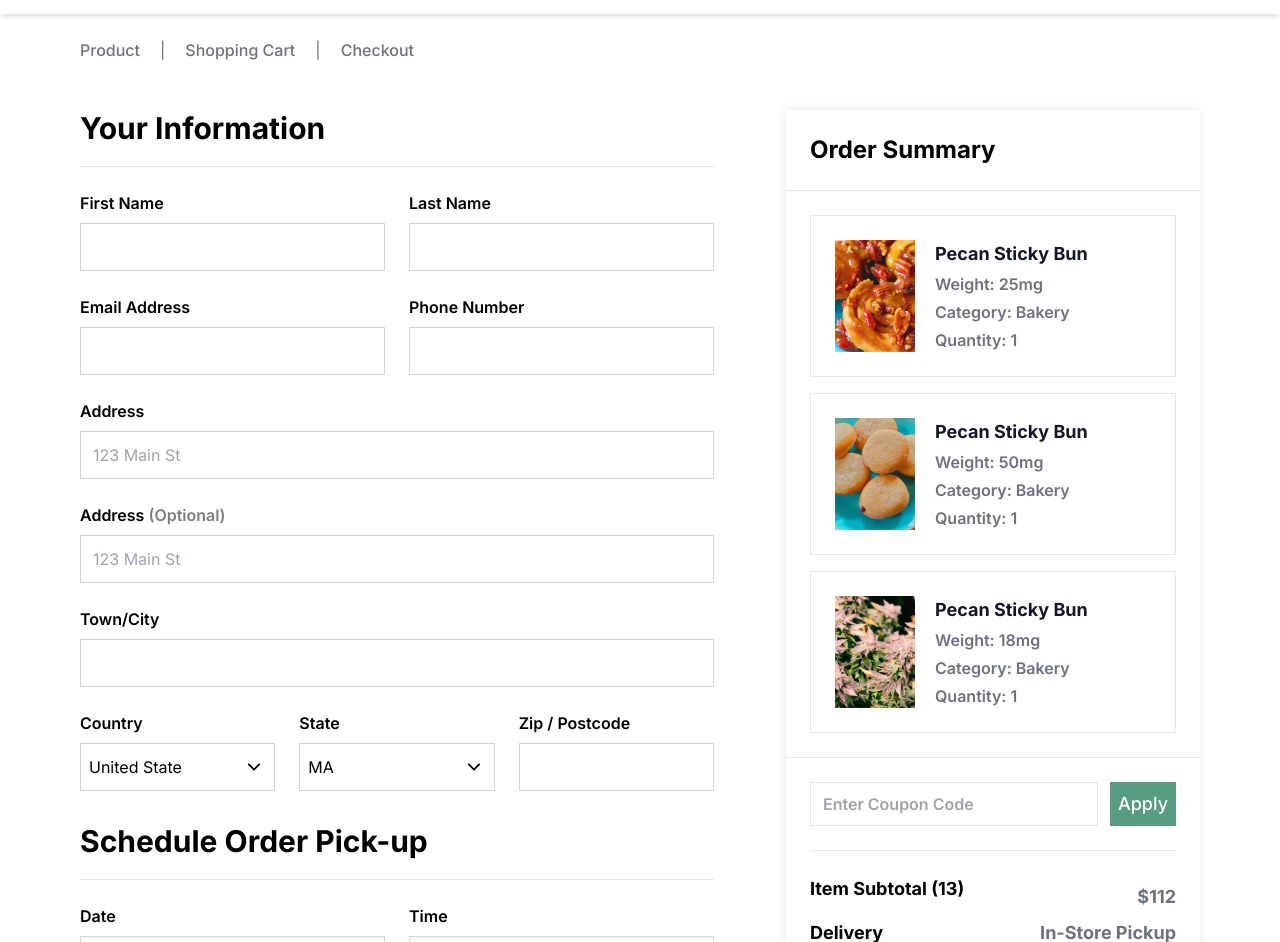
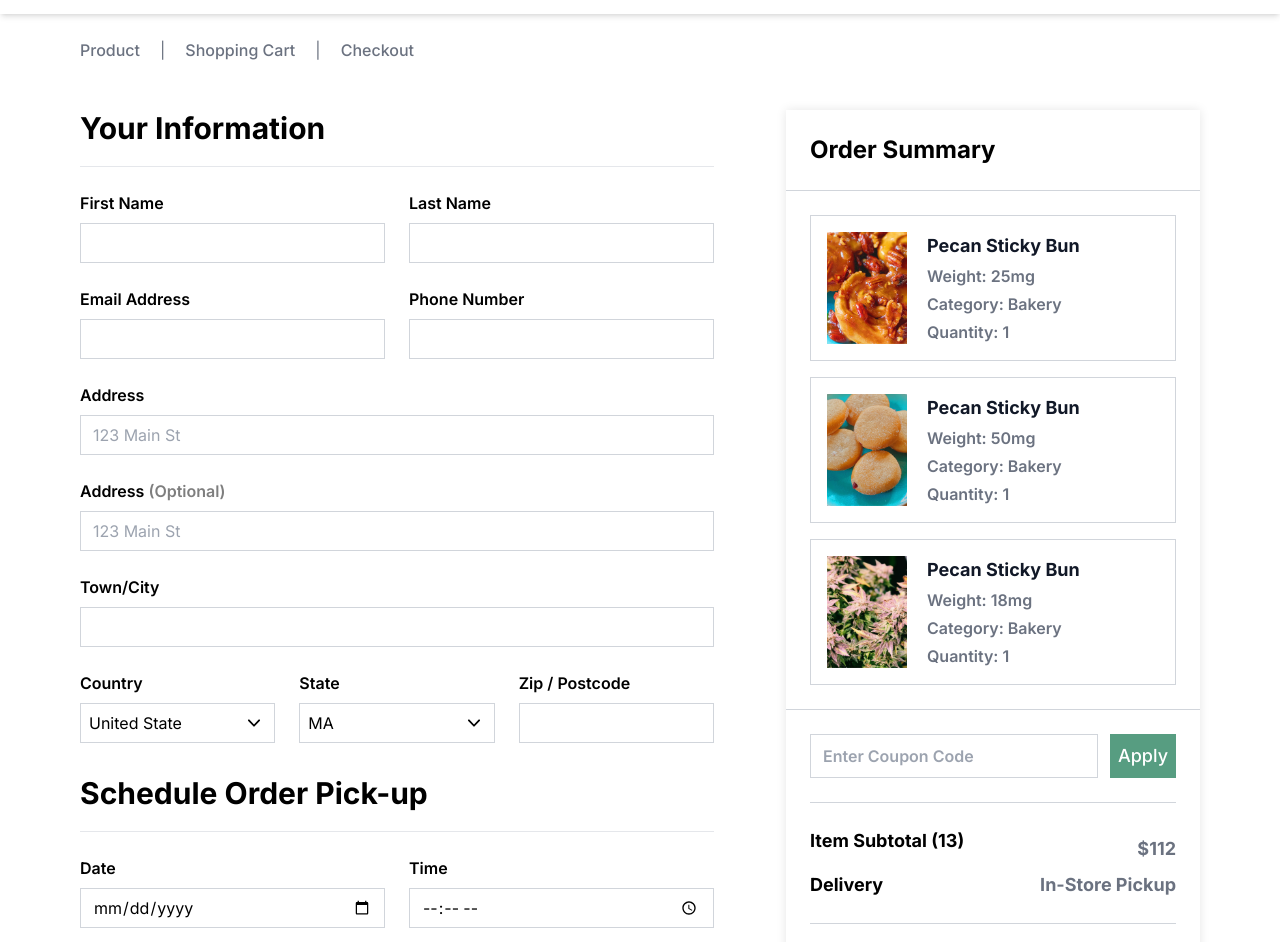
Before and after one commit to MalvinJay/uncut-lab-commerce, a Next.js app: page /checkout in a window 1280 px wide. Shown: the part 90-1032 px from the top of the page. Built offline with nearby package versions, Linux system fonts and the light colour scheme.

Commit message:
Updates on summary info

```diff
--- a/src/components/Cart/CartSummary.tsx
+++ b/src/components/Cart/CartSummary.tsx
@@ -27,7 +27,7 @@ const CartSummary: React.FC<SummaryInterface> = ({ children, info }) => {
     return (
     <>
         <div className="w-full h-full bg-white shadow-form">
-            <div className='p-6 border-b border-gray-200'>
+            <div className='p-6 border-b border-gray-300'>
                 <h2 className='text-2xl font-bold'>Order Summary</h2>
             </div>
 
@@ -36,13 +36,13 @@ const CartSummary: React.FC<SummaryInterface> = ({ children, info }) => {
 
             <div className='p-6 font-bold text-lg'>
                 <div className='flex justify-between items-stretch gap-x-3'>
-                    <input placeholder="Enter Coupon Code" className='w-full text-base font-semibold px-3 border border-gray-200 outline-none' type="text" />
+                    <input placeholder="Enter Coupon Code" className='w-full text-base font-semibold px-3 border border-gray-300 outline-none' type="text" />
                     <button className="bg-[#579d81] p-2 font-medium text-white text-lg hover:bg-opacity-90">
                         Apply
                     </button>
                 </div>
 
-                <hr className="my-6" />
+                <hr className="my-6 border-gray-300" />
 
                 <div className="mb-2 flex justify-between space-y-2">
                     <p className="text-black font-bold">Item Subtotal ({quantity})</p>
@@ -53,13 +53,12 @@ const CartSummary: React.FC<SummaryInterface> = ({ children, info }) => {
                     <p className="text-gray-500">{delivery}</p>
                 </div>
 
-                <hr className="my-6" />
+                <hr className="my-6 border-gray-300" />
 
                 <div className="flex justify-between mb-3">
                     <p className="text-black">Estimated Tax</p>
                     <p className="text-gray-500">{currency}{tax}</p>
                 </div>
-
                 <div className="flex justify-between mb-3">
                     <p className="text-black">Total</p>
                     <p className="text-gray-500">{currency}{total}</p>
--- a/src/components/Cart/Checkout/CheckoutInfo.tsx
+++ b/src/components/Cart/Checkout/CheckoutInfo.tsx
@@ -15,44 +15,44 @@ const CartSummary: React.FC = () => {
         <form className="w-full grid grid-cols-2 gap-6 py-6">
             <div className='col-start-1 col-end-2'>
                 <label htmlFor="firstname" className='font-semibold'>First Name</label>
-                <input name="firstname" placeholder="" className='w-full h-12 mt-2 text-base px-3 border border-gray-300 outline-none' type="text" />
+                <input name="firstname" placeholder="" className='w-full h-10 mt-2 text-base px-3 border border-gray-300 outline-none' type="text" />
             </div>
             <div className='col-start-2 col-end-3'>
                 <label htmlFor="lastname" className='font-semibold'>Last Name</label>
-                <input name="lastname" placeholder="" className='w-full h-12 mt-2 text-base px-3 border border-gray-300 outline-none' type="text" />
+                <input name="lastname" placeholder="" className='w-full h-10 mt-2 text-base px-3 border border-gray-300 outline-none' type="text" />
             </div>
             <div className='col-start-1 col-end-2'>
                 <label htmlFor="email" className='font-semibold'>Email Address</label>
-                <input name="email" type="email" placeholder="" className='w-full h-12 mt-2 text-base px-3 border border-gray-300 outline-none' />
+                <input name="email" type="email" placeholder="" className='w-full h-10 mt-2 text-base px-3 border border-gray-300 outline-none' />
             </div>
             <div className='col-start-2 col-end-3'>
                 <label htmlFor="phone_number" className='font-semibold'>Phone Number</label>
-                <input name="phone_number" placeholder="" className='w-full h-12 mt-2 text-base px-3 border border-gray-300 outline-none' type="tel" />
+                <input name="phone_number" placeholder="" className='w-full h-10 mt-2 text-base px-3 border border-gray-300 outline-none' type="tel" />
             </div>
             <div className='col-start-1 col-end-3'>
                 <label htmlFor="address" className='font-semibold'>Address</label>
-                <input name="address" placeholder="123 Main St" className='w-full h-12 mt-2 text-base px-3 border border-gray-300 outline-none' type="text" />
+                <input name="address" placeholder="123 Main St" className='w-full h-10 mt-2 text-base px-3 border border-gray-300 outline-none' type="text" />
             </div>
             <div className='col-start-1 col-end-3'>
                 <label htmlFor="address2" className='font-semibold'>Address <span className='opacity-50'>(Optional)</span></label>
-                <input name="address2" placeholder="123 Main St" className='w-full h-12 mt-2 text-base px-3 border border-gray-300 outline-none' type="text" />
+                <input name="address2" placeholder="123 Main St" className='w-full h-10 mt-2 text-base px-3 border border-gray-300 outline-none' type="text" />
             </div>
             <div className='col-start-1 col-end-3'>
                 <label htmlFor="town_city" className='font-semibold'>Town/City</label>
-                <input name="town_city" placeholder="" className='w-full h-12 mt-2 text-base px-3 border border-gray-300 outline-none' type="text" />
+                <input name="town_city" placeholder="" className='w-full h-10 mt-2 text-base px-3 border border-gray-300 outline-none' type="text" />
             </div>
             <div className='grid grid-cols-3 col-start-1 col-end-3 gap-6'>
                 <div className='relative'>
                     <label htmlFor="country" className='font-semibold'>Country</label>
-                    <SelectListbox list={countries} styles="w-full h-12 mt-2" />
+                    <SelectListbox list={countries} styles="w-full h-10 mt-2" />
                 </div>
                 <div>
                     <label htmlFor="state" className='font-semibold'>State</label>
-                    <SelectListbox list={states} styles="w-full h-12 mt-2" />
+                    <SelectListbox list={states} styles="w-full h-10 mt-2" />
                 </div>
                 <div>
                     <label htmlFor="zip_postcode" className='font-semibold'>Zip / Postcode</label>
-                    <input name="town_city" placeholder="" className='w-full h-12 mt-2 text-base px-3 border border-gray-300 outline-none' type="text" />
+                    <input name="town_city" placeholder="" className='w-full h-10 mt-2 text-base px-3 border border-gray-300 outline-none' type="text" />
                 </div>
             </div>
             <div className='col-start-1 col-end-3 pt-2 pb-5 border-b border-gray-200'>
@@ -60,11 +60,11 @@ const CartSummary: React.FC = () => {
             </div>
             <div className='col-start-1 col-end-2'>
                 <label htmlFor="date" className='font-semibold'>Date</label>
-                <input name="date" placeholder="04/09/2022" className='w-full h-12 mt-2 text-base px-3 border border-gray-300 outline-none' type="date" />
+                <input name="date" placeholder="04/09/2022" className='w-full h-10 mt-2 text-base px-3 border border-gray-300 outline-none' type="date" />
             </div>
             <div className='col-start-2 col-end-3'>
                 <label htmlFor="time" className='font-semibold'>Time</label>
-                <input name="time" placeholder="00:00" className='w-full h-12 mt-2 text-base px-3 border border-gray-300 outline-none' type="time" />
+                <input name="time" placeholder="00:00" className='w-full h-10 mt-2 text-base px-3 border border-gray-300 outline-none' type="time" />
             </div>
             <div className='col-start-1 col-end-3'>
                 <label htmlFor="town_city" className='font-semibold'>Description</label>
--- a/src/components/Cart/Checkout/SummaryList.tsx
+++ b/src/components/Cart/Checkout/SummaryList.tsx
@@ -8,9 +8,9 @@ interface SummaryListProps {
 
 const SummaryList: React.FC<SummaryListProps> = ({ List }) => {
     return (
-        <section className='grid grid-cols gap-y-4 p-6 border-b border-gray-200'>
+        <section className='grid grid-cols gap-y-4 p-6 border-b border-gray-300'>
             {List.map((item) => (
-                <div key={item.id} className='sm:flex items-start p-6 border border-gray-200'>
+                <div key={item.id} className='sm:flex items-start p-4 border border-gray-300'>
                     <Image
                         src={item.image.src}
                         width={80}
```
